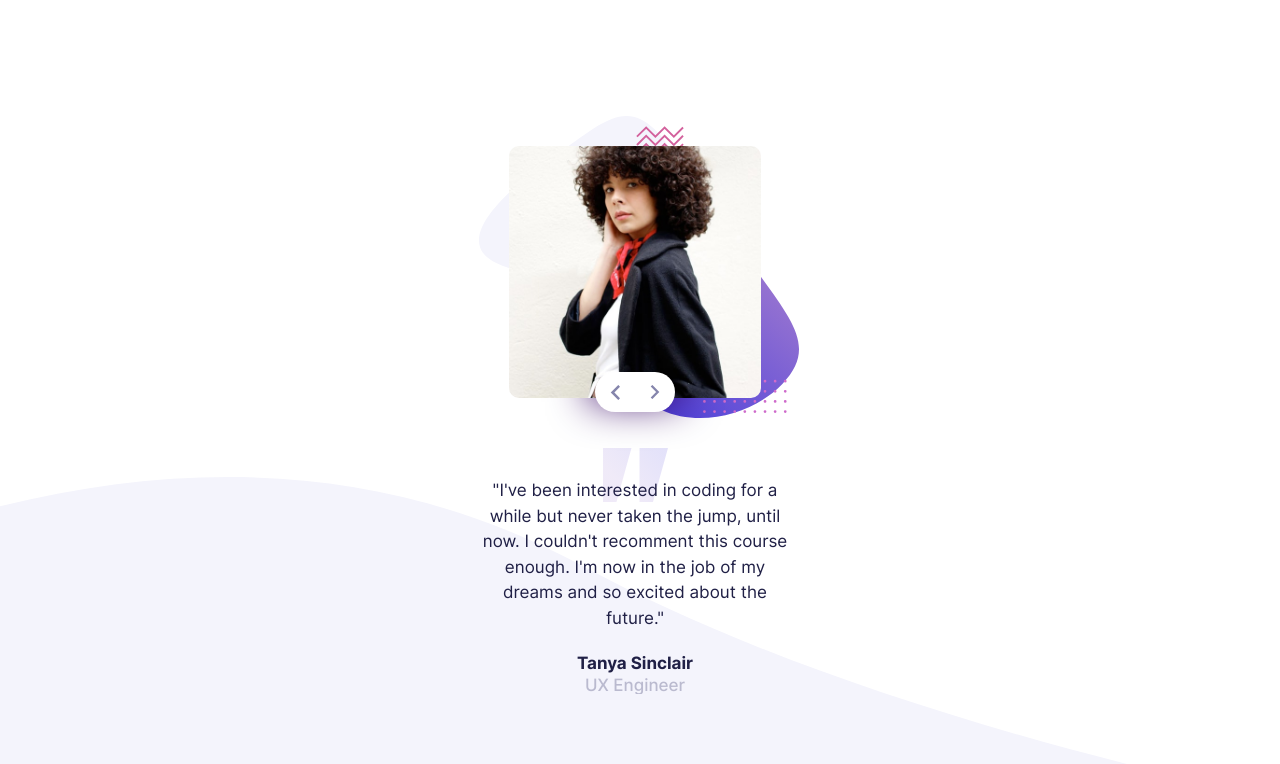
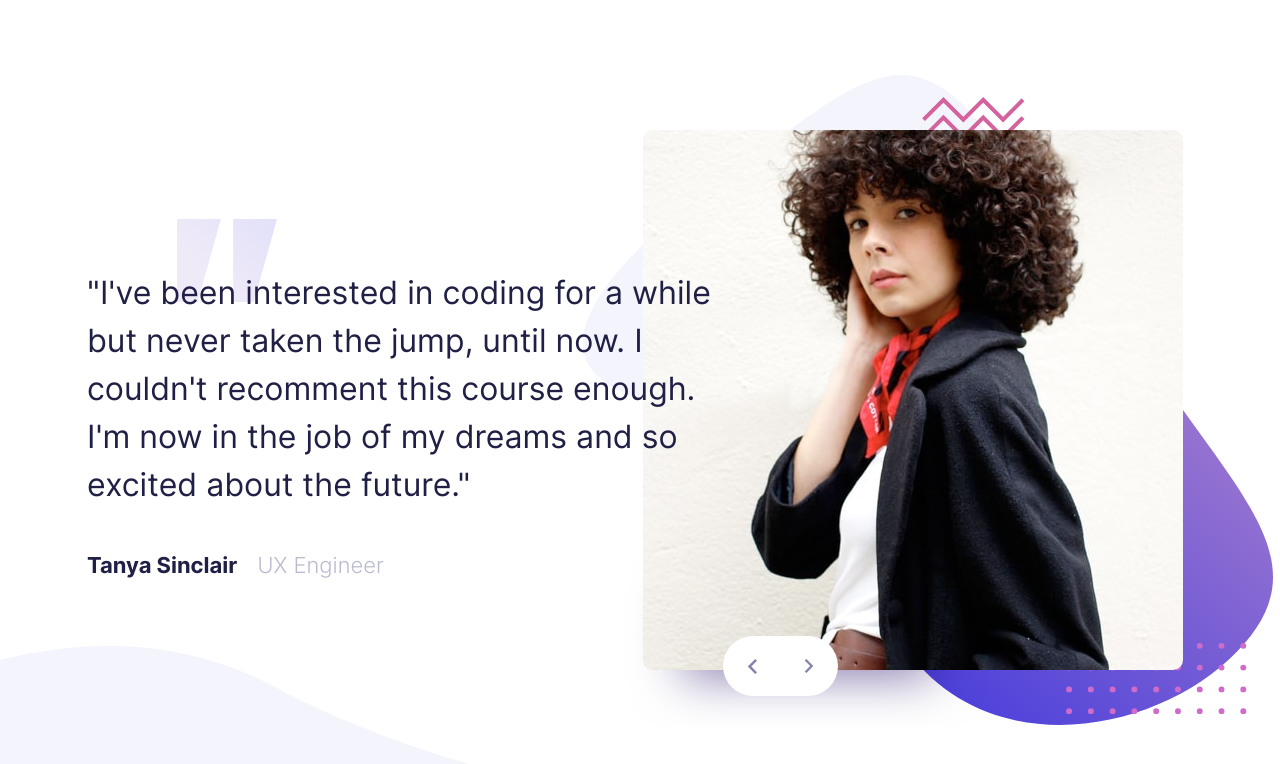
Before and after one commit to SrHatcher/practice-coding-bootcamp-testimonial, a plain HTML site: page index.html in a window 1280 px wide. Drawn offline with Linux system fonts and the light colour scheme.

Commit message:
desktop version completed. The transition is a good idea but i think it doesn't fit this challenge pretty well. I should learn how to be a UI designer

```diff
--- a/index.html
+++ b/index.html
@@ -9,7 +9,7 @@
   <link rel="stylesheet" href="./styles/reset.css">
   <!--My styles-->
   <link rel="stylesheet" href="./styles/mobile.css">
-  <link rel="stylesheet" href="./styles/desktop.css" media="(min-width: 1000px)">
+  <link rel="stylesheet" href="./styles/desktop.css" media="(min-width: 1200px)">
 
   <title>Frontend Mentor | Coding Bootcamp Testimonials Slider</title>
 </head>
--- a/styles/desktop.css
+++ b/styles/desktop.css
@@ -3,18 +3,18 @@ body{
     justify-content: center;
     align-items: center;
 
-    font-size: 1.7rem;
+    font-size: 3.2rem;
     font-family: var(--font);
 
     background-image: url('../images/pattern-curve.svg');
     background-repeat: no-repeat;
     background-position: bottom left;
-    background-size: contain;
+    background-size: unset;
 }
 
 main{
-    width: 32.7rem;
-    height: auto;
+    width: 129.5rem;
+    height: 65.9rem;
 
     overflow: hidden;
 }
@@ -43,20 +43,21 @@ main{
     transform: translateX(0%);
 }
 .main__testimonial{
+    position: relative;
     display: flex;
-    flex-direction: column;
+    flex-direction: row-reverse;
     align-items: center;
-    gap: 5rem;
+    gap: unset;
 
-    padding-block-start: 4rem;
-
+    padding-block-start: unset;
+    padding: 0 8.7rem;
     width: calc(100% / 2 - 1rem);
 }
 .testimonial__image{
     position: relative;
 
-    width: 25.2rem;
-    height: 25.2rem;
+    width: 54rem;
+    height: 54rem;
 
     border-radius: 1.5rem;
 }
@@ -66,12 +67,12 @@ main{
 .testimonial__image::after{
     content: '';
     position: absolute;
-    top: -3rem;
-    left: -3rem;
+    top: -5.5rem;
+    left: -6rem;
     display: inline-block;
 
-    width: 32rem;
-    height: 32rem;
+    width: 69rem;
+    height: 69rem;
 
     background-image: url('../images/pattern-bg.svg');
     background-size: contain;
@@ -80,31 +81,30 @@ main{
 }
 .testimonial__switch_container{
     position: absolute;
-    bottom: -1.4rem;
-    left: 0;
-    right: 0;
+    bottom: -2.6rem;
+    left: 8rem;
+    right: unset;
     display: flex;
     justify-content: center;
     align-items: center;
 
-    width: 8rem;
-    height: 4rem;
-    margin-right: auto;
-    margin-left: auto;
-
-
+    width: 11.5rem;
+    height: 6rem;
+    margin-right: unset;
+    margin-left: unset;
 }
 .testimonial__switch_container::after{
     content: '';
     position: absolute;
-    bottom: 1.5rem;
+    bottom: 3rem;
+    left: -3rem;
     display: block;
 
-    width: 100%;
+    width: 200%;
     height: 100%;
 
     z-index: -1;
-    box-shadow: 0 0 4rem 0.5rem rgb(50, 0, 97);
+    box-shadow: 0 0 5rem 1rem rgba(26, 0, 97, 0.534);
 }
 .testimonial__left_button{
     width: 50%;
@@ -116,8 +116,8 @@ main{
     background-size: 1rem;
     background-color: white;
     border: none;
-    border-top-left-radius: 2rem;
-    border-bottom-left-radius: 2rem;
+    border-top-left-radius: 5rem;
+    border-bottom-left-radius: 5rem;
     cursor: pointer;
 }
 .testimonial__right_button{
@@ -130,39 +130,49 @@ main{
     background-size: 1rem;
     background-color: white;
     border: none;
-    border-top-right-radius: 2rem;
-    border-bottom-right-radius: 2rem;
+    border-top-right-radius: 5rem;
+    border-bottom-right-radius: 5rem;
     cursor: pointer;
 }
 .testimonial__testimonial_container{
-    padding-block-start: 3rem;
+    position: absolute;
+    left: 8.7rem;
+
+    width: 65rem;
+    padding-block-start: 5rem;
 
     background-image: url('../images/pattern-quotes.svg');
     background-repeat: no-repeat;
-    background-position: top center;
-    background-size: 6.5rem;
+    background-position: top left 9rem;
+    background-size: 10rem;
 }
 .testimonial__text{
-    text-align: center;
+    text-align: left;
+
 
     color: var(--dark-blue);
 }
 .testimonial__info_container{
     display: flex;
-    justify-content: center;
-    flex-direction: column;
+    justify-content: start;
+    flex-direction: row;
     align-items: center;
+    gap: 2rem;
 
-    margin-block-start: 2rem;
+    margin-block-start: 4rem;
 }
 .testimonial__name{
     font-weight: 700;
+    font-size: 2.2rem;
+    white-space: nowrap;
 
     color: var(--dark-blue);
 }
 .testimonial__degree{
-    font-weight: 500;
+    font-weight: 300;
+    font-size: 2.2rem;
     line-height: 1.7rem;
+    white-space: nowrap;
 
     color: var(--grayish-blue);
 }
```
